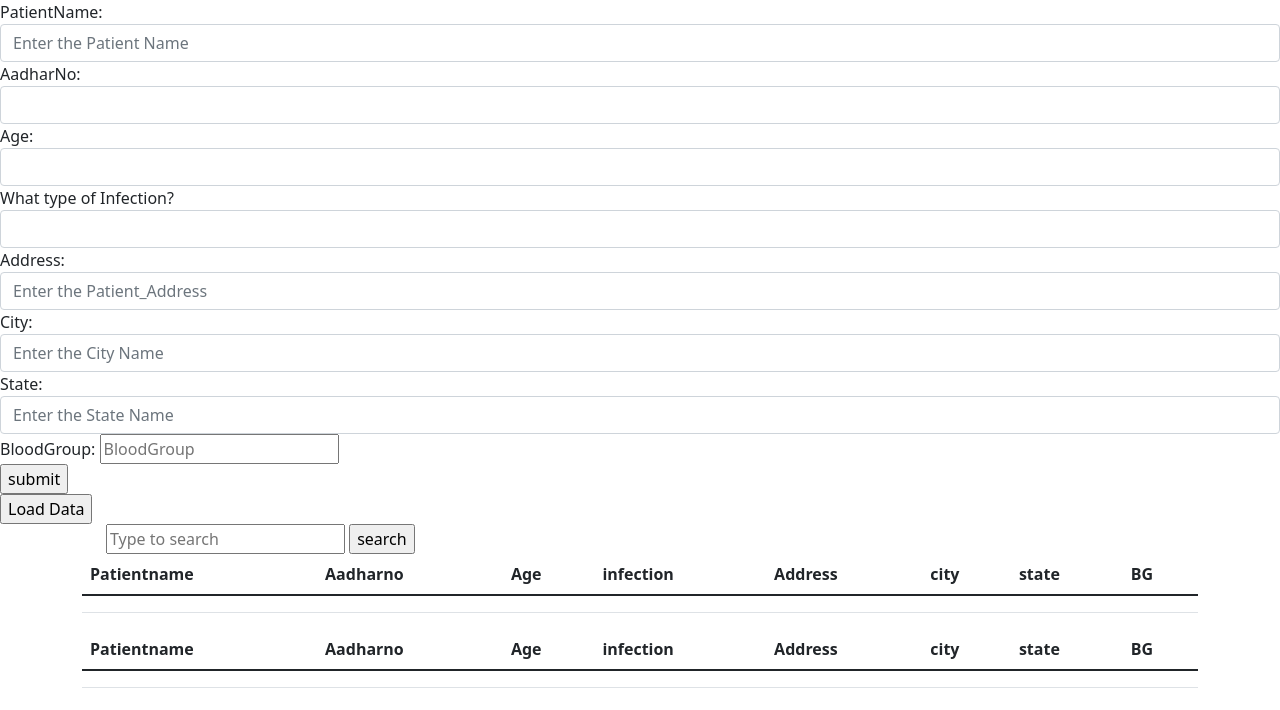
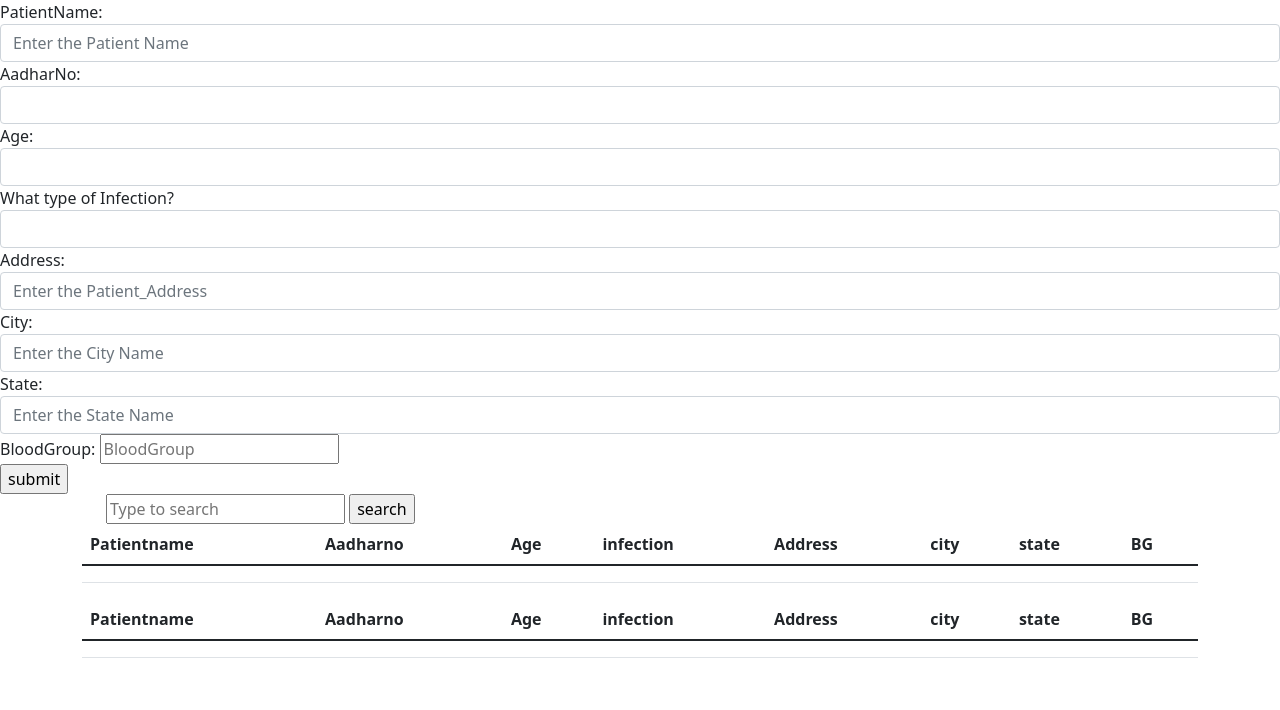
Before and after one commit to Akashraja15/express_app, a website: page patientData.html in a window 1280 px wide. Drawn offline with nearby package versions, Linux system fonts and the light colour scheme; no server answers.

Commit message:
including files

```diff
--- a/patientData.html
+++ b/patientData.html
@@ -5,7 +5,7 @@
     <meta charset="UTF-8">
     <meta http-equiv="X-UA-Compatible" content="IE=edge">
     <meta name="viewport" content="width=device-width, initial-scale=1.0">
-    <title>PatientData</title>
+    <title>Patient Data</title>
     <link href="https://cdn.jsdelivr.net/npm/bootstrap@5.1.3/dist/css/bootstrap.min.css" rel="stylesheet" integrity="sha384-1BmE4kWBq78iYhFldvKuhfTAU6auU8tT94WrHftjDbrCEXSU1oBoqyl2QvZ6jIW3" crossorigin="anonymous">
     <script src="https://ajax.googleapis.com/ajax/libs/jquery/3.6.0/jquery.min.js"></script>
 </head>
@@ -49,7 +49,6 @@
         <div>
             <input type="submit" value="submit">
         </div>
-        <input type="button" id="driver" value="Load Data" />
     </form>
     <div class="container">
         <div class="row">
@@ -153,7 +152,6 @@
 
                     for (var h = 0; h < 8; h++) {
                         document.getElementById("result-table").rows[1].cells.item(h).innerHTML = document.getElementById("displaying-data").rows[count].cells.item(h).innerHTML;
-                        // document.getElementById("displaying-data").rows[2].cells.item(1).innerHTML;
                     }
                     console.log("value present" + numberoftdsone);
                 }
```
